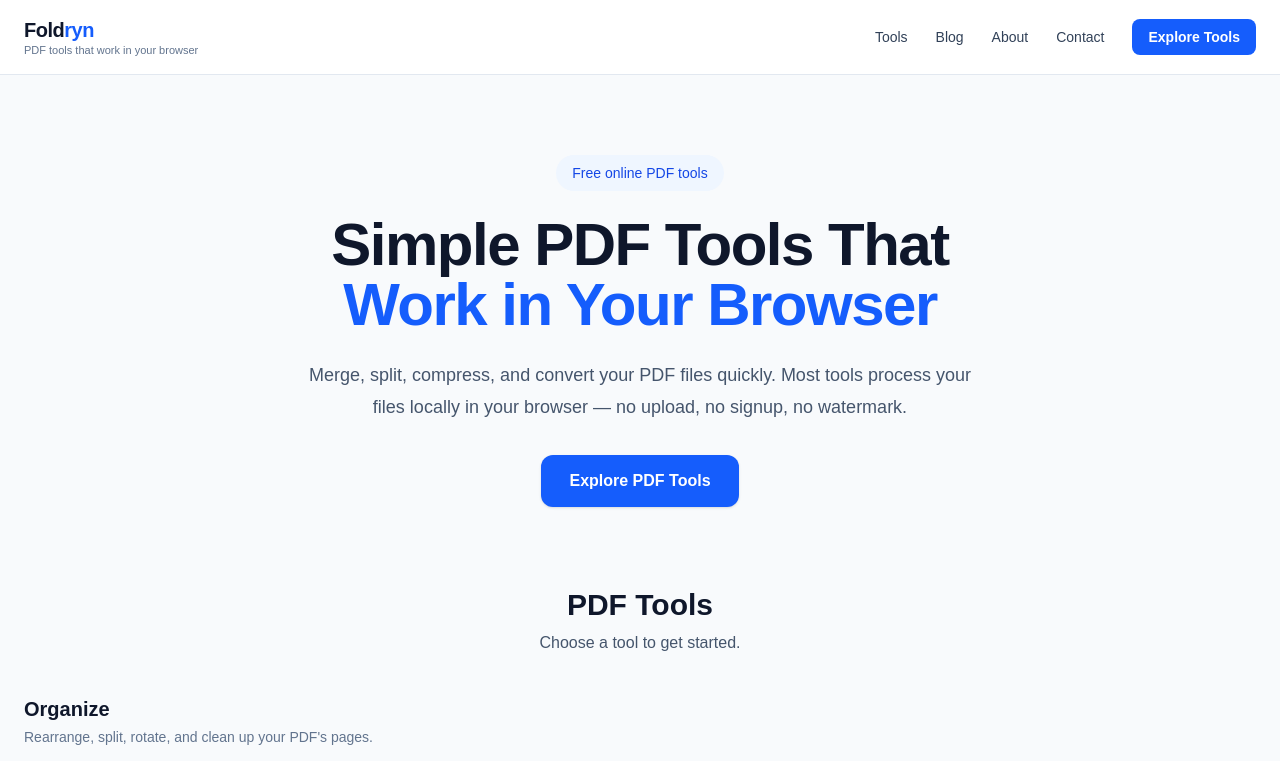
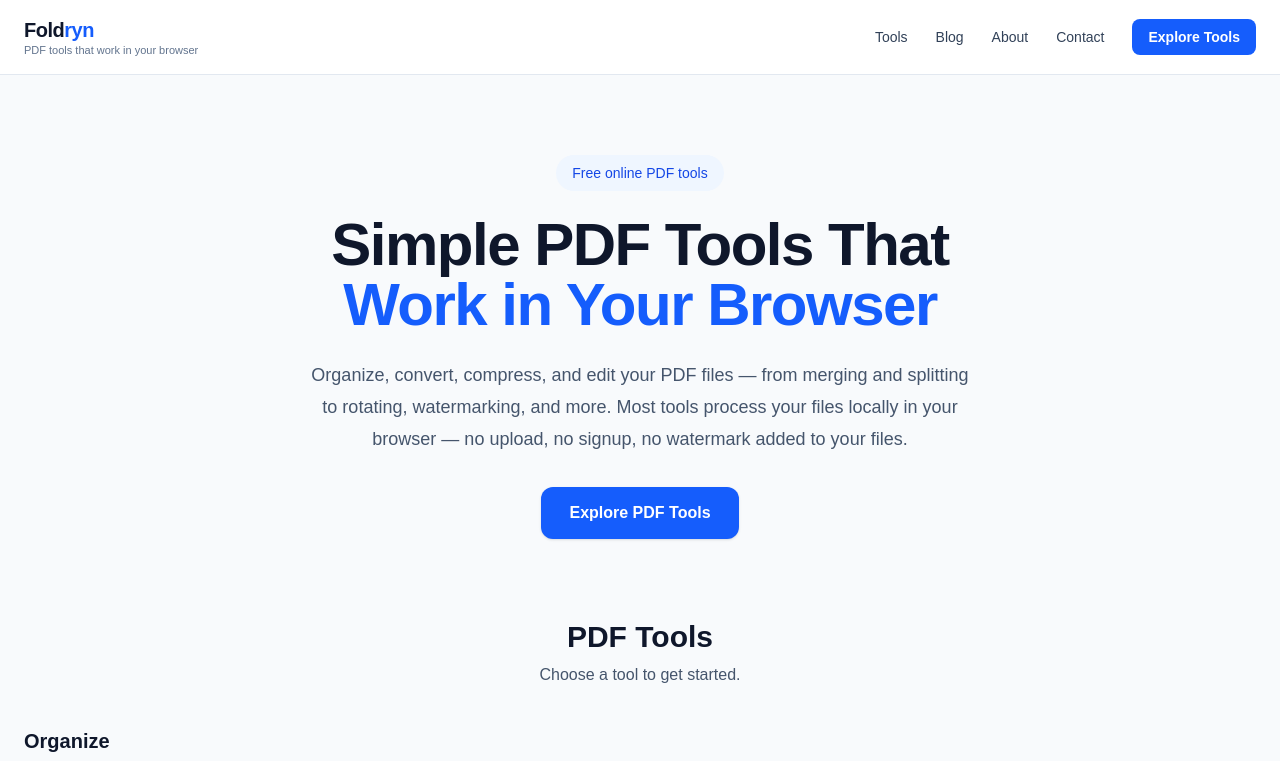
Before and after one commit to malikahsan7989-glitch/pdfnova, a Next.js app: page / in a window 1280 px wide. Shown: the top 761 px of the page. Built offline with nearby package versions, Linux system fonts and the light colour scheme.

Commit message:
Fix outdated homepage FAQ and copy for 11-tool site

```diff
--- a/app/components/home/Hero.tsx
+++ b/app/components/home/Hero.tsx
@@ -14,9 +14,10 @@ export default function Hero() {
         </h1>
 
         <p className="mx-auto mt-6 max-w-2xl text-lg leading-8 text-slate-600">
-          Merge, split, compress, and convert your PDF files quickly. Most
-          tools process your files locally in your browser — no upload, no
-          signup, no watermark.
+          Organize, convert, compress, and edit your PDF files — from merging
+          and splitting to rotating, watermarking, and more. Most tools
+          process your files locally in your browser — no upload, no signup,
+          no watermark added to your files.
         </p>
 
         <Link
--- a/app/components/home/HomeFaq.tsx
+++ b/app/components/home/HomeFaq.tsx
@@ -1,7 +1,11 @@
+import JsonLd from "../shared/JsonLd";
+import { faqPageSchema } from "@/lib/structuredData";
+
 const faqs = [
   {
     question: "Is Foldryn free to use?",
-    answer: "Yes. All five core tools — Merge, Split, Compress, PDF to JPG, and JPG to PDF — are free to use.",
+    answer:
+      "Yes. Foldryn provides a growing collection of free, browser-based PDF tools — including tools for organizing, converting, optimizing, and editing PDFs — and every one of them is free to use.",
   },
   {
     question: "Do I need to create an account?",
@@ -10,7 +14,7 @@ const faqs = [
   {
     question: "Are my files uploaded to a server?",
     answer:
-      "For most tools, no — your file is processed entirely in your browser and never leaves your device. Each tool page states clearly whether it works this way.",
+      "No — every tool on Foldryn processes your file locally in your browser and never uploads it to a server. Each tool page also states this explicitly.",
   },
   {
     question: "What file size limits apply?",
@@ -20,8 +24,11 @@ const faqs = [
 ];
 
 export default function HomeFaq() {
+  const faqData = faqPageSchema(faqs);
+
   return (
     <section className="border-t border-slate-100 bg-slate-50 px-4 py-20 sm:px-6">
+      {faqData && <JsonLd data={faqData} />}
       <div className="mx-auto max-w-3xl">
         <h2 className="text-center text-3xl font-bold text-slate-900">
           Frequently Asked Questions
--- a/app/page.tsx
+++ b/app/page.tsx
@@ -11,12 +11,12 @@ import { SITE_NAME, SITE_TAGLINE } from "@/lib/site";
 export const metadata: Metadata = {
   title: `${SITE_NAME} — ${SITE_TAGLINE}`,
   description:
-    "Free online PDF tools that run in your browser: merge, split, compress PDFs, and convert between PDF and JPG. No upload, no signup required.",
+    "A growing collection of free online PDF tools that run in your browser: organize, convert, compress, and edit PDFs. No upload, no signup required.",
   alternates: { canonical: "/" },
   openGraph: {
     title: `${SITE_NAME} — ${SITE_TAGLINE}`,
     description:
-      "Merge, split, compress, and convert PDF files quickly and privately, right in your browser.",
+      "Organize, convert, compress, and edit your PDF files quickly and privately, right in your browser.",
     url: "/",
     siteName: SITE_NAME,
     type: "website",
```
